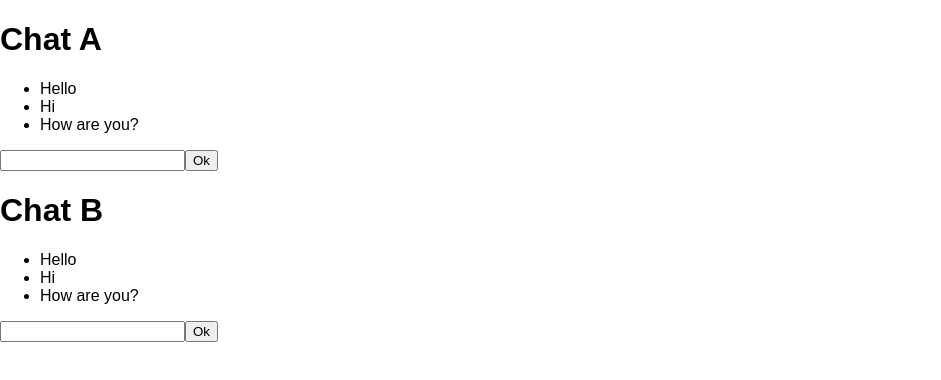
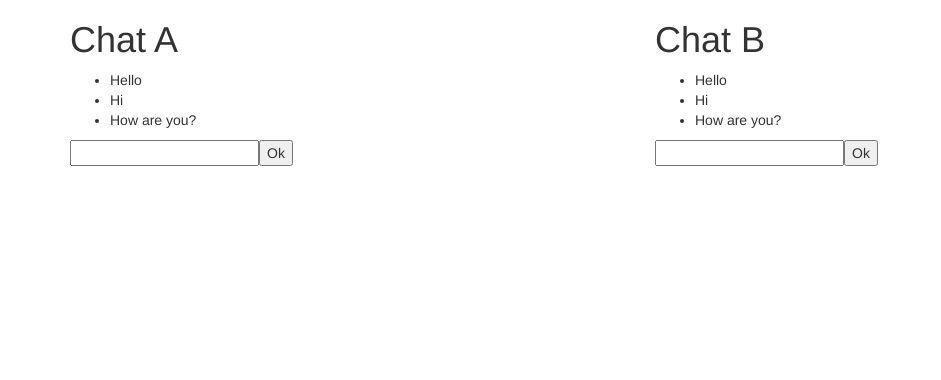
Before and after one commit to Kporal/chatroom, a React (Create React App) app: page / in a window 1280 px wide. Shown: the top 380 px of the page, without its empty margins (0-941 px from the left). Built offline with nearby package versions, Linux system fonts and the light colour scheme.

Commit message:
use the bootstrap grid system to display the chats

```diff
--- a/src/App.js
+++ b/src/App.js
@@ -1,6 +1,6 @@
 import React, { Component } from 'react';
 import Chat from './Chat';
-import './App.css';
+import { Grid, Row, Col } from 'react-bootstrap';
 
 class App extends Component {
   constructor(props) {
@@ -28,10 +28,16 @@ class App extends Component {
 
   render() {
     return (
-      <div>
-        <Chat title="Chat A" messages={this.state.messages} onMessage={this.saveMessage} />
-        <Chat title="Chat B" messages={this.state.messages} onMessage={this.saveMessage} />
-      </div>
+      <Grid>
+        <Row>
+          <Col xs={12} sm={6} md={6}>
+            <Chat title="Chat A" messages={this.state.messages} onMessage={this.saveMessage} />
+          </Col>
+          <Col xs={12} sm={6} md={6}>
+            <Chat title="Chat B" messages={this.state.messages} onMessage={this.saveMessage} />
+          </Col>
+        </Row>
+      </Grid>
     );
   }
 }
--- a/src/index.js
+++ b/src/index.js
@@ -2,6 +2,7 @@ import React from 'react';
 import ReactDOM from 'react-dom';
 import App from './App';
 import './index.css';
+import 'bootstrap/dist/css/bootstrap.css';
 
 ReactDOM.render(
   <App />,
```
